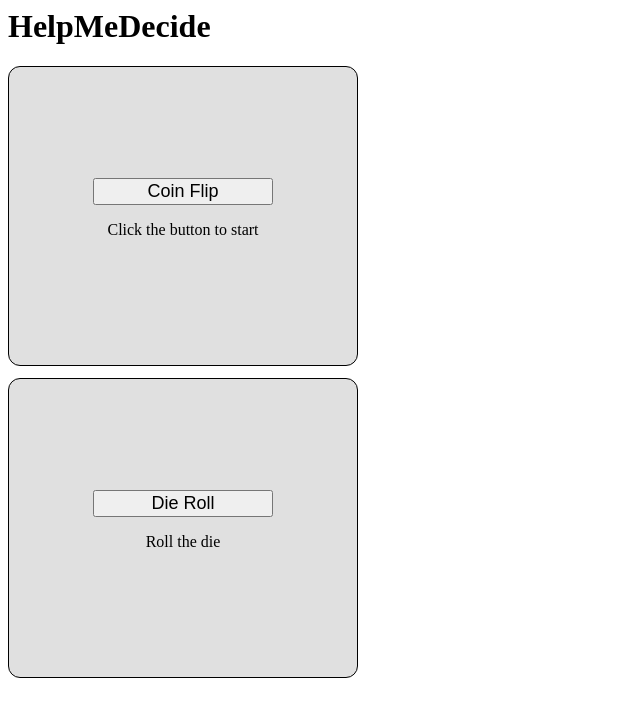
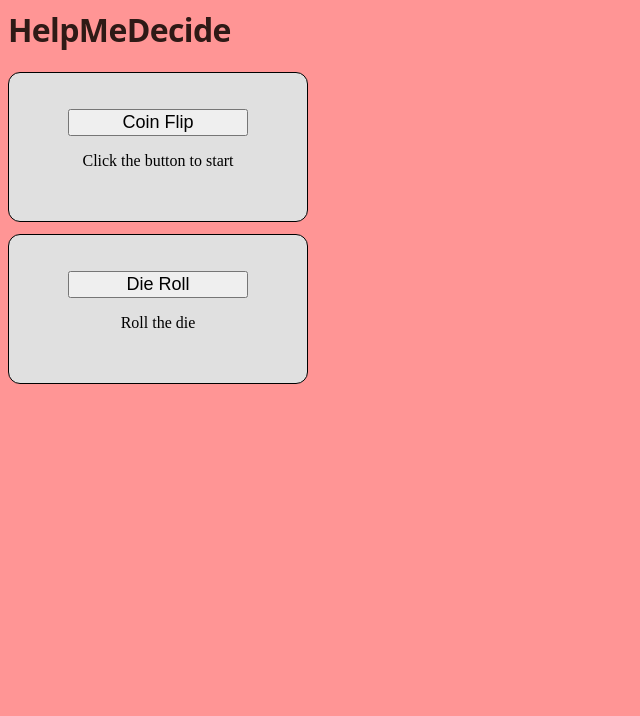
Before and after one commit to elijahk2/helpmedecide, a plain HTML site: page index.html in a window 1280 px wide. Shown: the whole page, without its empty margins (0-640 px from the left). Drawn offline with Linux system fonts and the light colour scheme.

Commit message:
more changes

```diff
--- a/index.html
+++ b/index.html
@@ -3,6 +3,7 @@
     <script src="script.js" defer></script>
     <meta name="viewport" content="width=device-width, initial-scale=1">
     <link rel="stylesheet" href="style.css">
+    <link rel="icon" type="image/x-icon" href="/icon.ico">
   </head>
   <body>
     <h1>HelpMeDecide</h1>
--- a/style.css
+++ b/style.css
@@ -1,3 +1,10 @@
+h1 {
+  font-family: system-ui, -apple-system, BlinkMacSystemFont, 'Segoe UI', Roboto, Helvetica, Arial, sans-serif;
+  font-weight: 800;
+  letter-spacing: -0.02em;
+  color: #2E1A16;
+}
+
 .box-container {
   display: flex;
   flex-direction: column;
@@ -6,9 +13,9 @@
 
 .box {
   width: 90%;
-  max-width: 350px;
+  max-width: 300px;
   box-sizing: border-box;
-  min-height: 300px;
+  min-height: 150px;
   height: auto;
   background: #e0e0e0;
   border-radius: 12px;
@@ -32,3 +39,7 @@
     box-sizing: border-box;
     text-align: center;
 }
+
+body {
+    background-color: #ff9595;
+}
```
Also changed, not shown: icon.ico (added).
